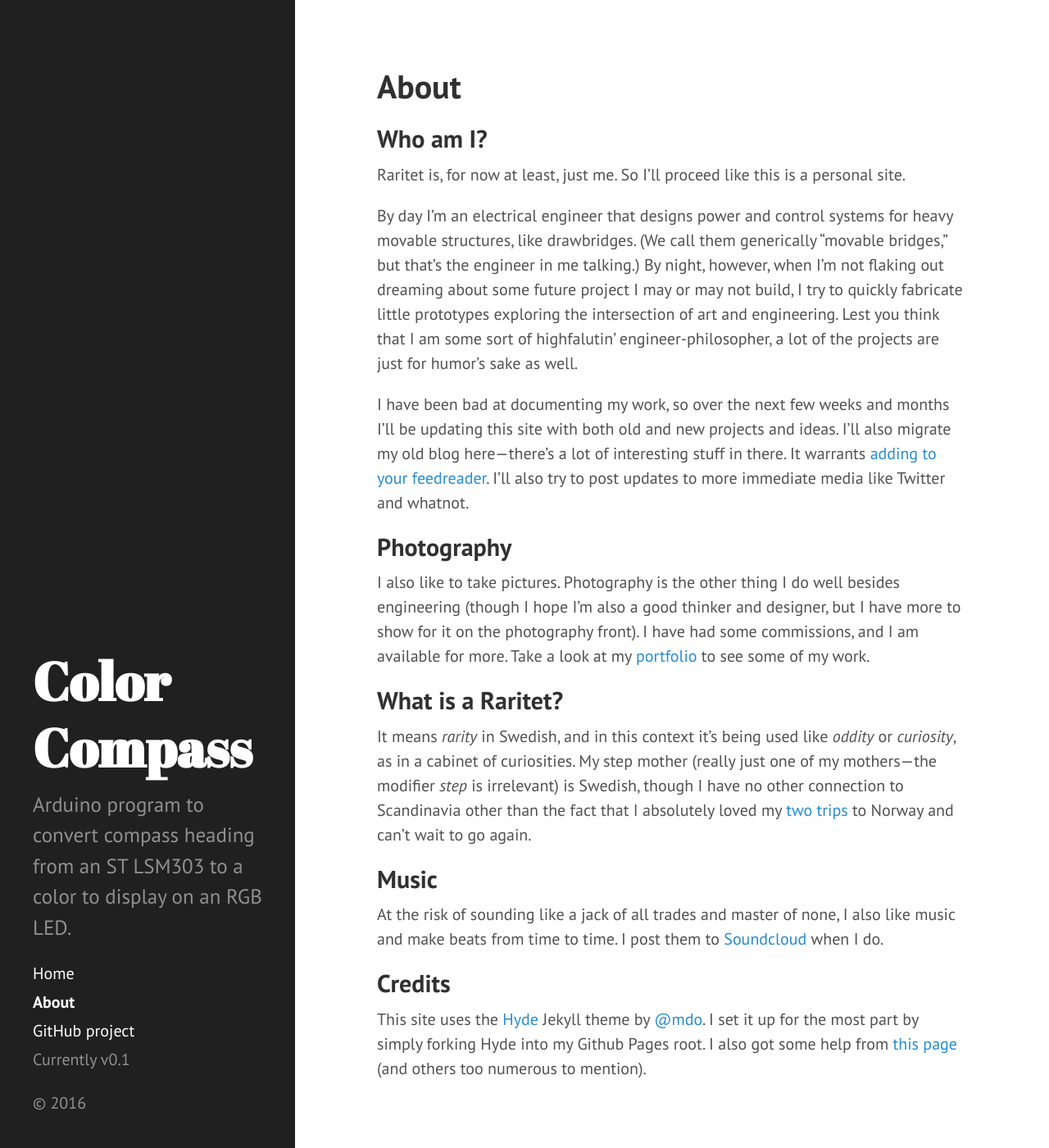
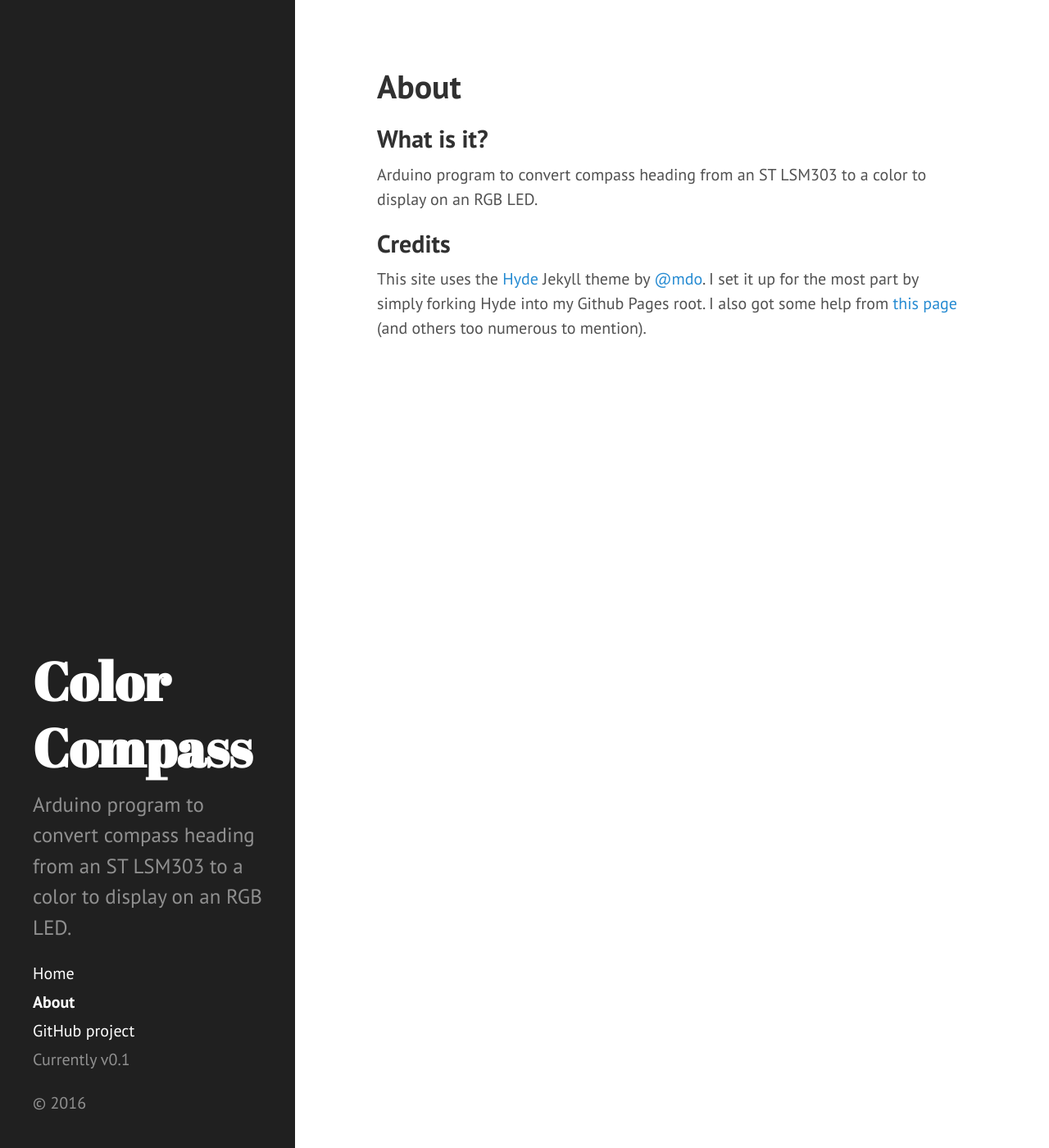
Before and after one commit to raritet/color-compass, a Jekyll site: the page built from about.md, in a window 1280 px wide and 1400 px high. Shown: the whole window at 82% size. Built offline with Jekyll 4.4.1, drawn with Linux system fonts in a browser that asks for light colours; Markdown is read by kramdown in place of the engine named in the settings.

Commit message:
Randomness.

```diff
--- /dev/null
+++ b/CNAME
@@ -0,0 +1 @@
+raritet.github.io/ColorCompass
--- a/about.md
+++ b/about.md
@@ -3,25 +3,9 @@ layout: page
 title: About
 ---
 
-## Who am I?
+## What is it?
 
-Raritet is, for now at least, just me. So I'll proceed like this is a personal site.
-
-By day I'm an electrical engineer that designs power and control systems for heavy movable structures, like drawbridges. (We call them generically "movable bridges," but that's the engineer in me talking.) By night, however, when I'm not flaking out dreaming about some future project I may or may not build, I try to quickly fabricate little prototypes exploring the intersection of art and engineering. Lest you think that I am some sort of highfalutin' engineer-philosopher, a lot of the projects are just for humor's sake as well.
-
-I have been bad at documenting my work, so over the next few weeks and months I'll be updating this site with both old and new projects and ideas. I'll also migrate my old blog here---there's a lot of interesting stuff in there. It warrants [adding to your feedreader](http://raritet.github.io/atom.xml). I'll also try to post updates to more immediate media like Twitter and whatnot.
-
-## Photography
-
-I also like to take pictures. Photography is the other thing I do well besides engineering (though I hope I'm also a good thinker and designer, but I have more to show for it on the photography front). I have had some commissions, and I am available for more. Take a look at my [portfolio](http://www.andy-oliver.com) to see some of my work.
-
-## What is a Raritet?
-
-It means _rarity_ in Swedish, and in this context it's being used like _oddity_ or _curiosity_, as in a cabinet of curiosities. My step mother (really just one of my mothers---the modifier _step_ is irrelevant) is Swedish, though I have no other connection to Scandinavia other than the fact that I absolutely loved my [two](http://www.andy-oliver.com/southern-norway/) [trips](http://www.andy-oliver.com/tromsoe-norway/) to Norway and can't wait to go again.
-
-## Music
-
-At the risk of sounding like a jack of all trades and master of none, I also like music and make beats from time to time. I post them to [Soundcloud](https://soundcloud.com/coherent-noise) when I do.
+Arduino program to convert compass heading from an ST LSM303 to a color to display on an RGB LED.
 
 ## Credits
 
```
